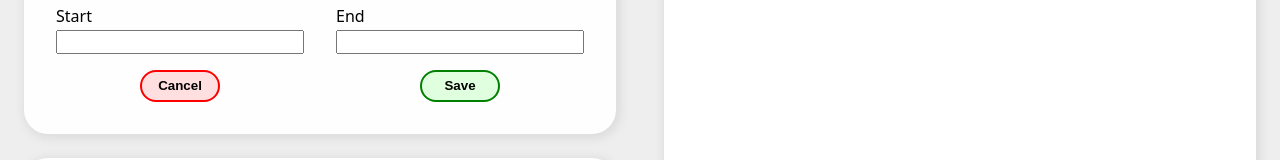
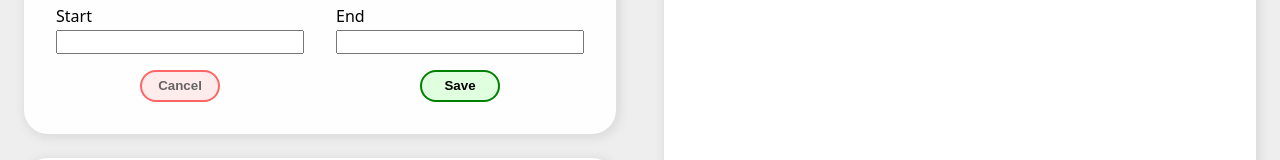
Before and after one commit to Haris-199/cv-project, a React (Vite) app: page / in a window 1280 px wide. In both pictures the pointer is over the button "Cancel". Shown: the part 644-804 px from the top of the page. Built offline with nearby package versions, Linux system fonts and the light colour scheme.

Commit message:
Adjust form styling

```diff
--- a/src/styles/form.css
+++ b/src/styles/form.css
@@ -19,7 +19,6 @@ input {
   display: grid;
   grid-template-columns: 1fr;
 }
-
 .personal label {
   margin-top: 0.75rem;
   margin-bottom: 0.2rem;
@@ -38,7 +37,7 @@ input {
 
 .education label,
 .education input {
-  grid-column: span 2;
+  grid-column: 1 / -1;
 }
 
 #school-start,
@@ -47,7 +46,6 @@ label[for="school-start"],
 label[for="school-end"] {
   grid-column: span 1;
 }
-
 label[for="school-end"] {
   grid-area: 8 / 2 / 9 / 3;
 }
@@ -61,7 +59,11 @@ label[for="school-end"] {
   border-radius: 1rem;
   font-weight: bold;
 }
-
+.cancel:hover,
+.save:hover {
+  cursor: pointer;
+  opacity: 0.6;
+}
 .cancel {
   background-color: #ffdfdf;
   border: 2px solid red;
```
